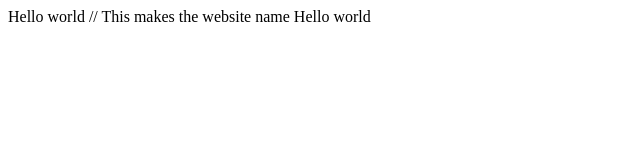
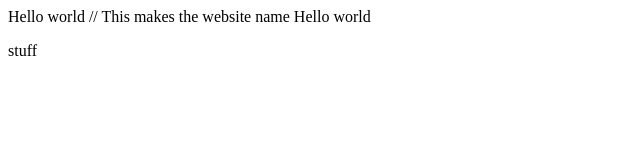
Before and after one commit to LukesScammell/Learning-to-use-Github, a plain HTML site: page index.html in a window 1280 px wide. Shown: the full height of the page, 0-640 px from the left. Drawn offline with Linux system fonts and the light colour scheme.

Commit message:
added a paragraph

```diff
--- a/index.html
+++ b/index.html
@@ -1,2 +1,3 @@
 <html>Hello world</html>
 // This makes the website name Hello world
+<p> stuff </p>
```
